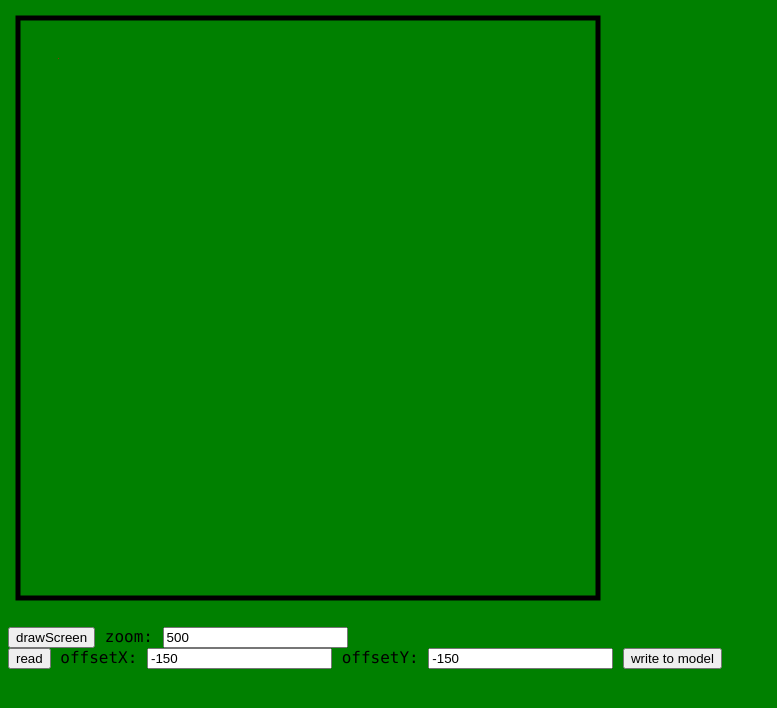
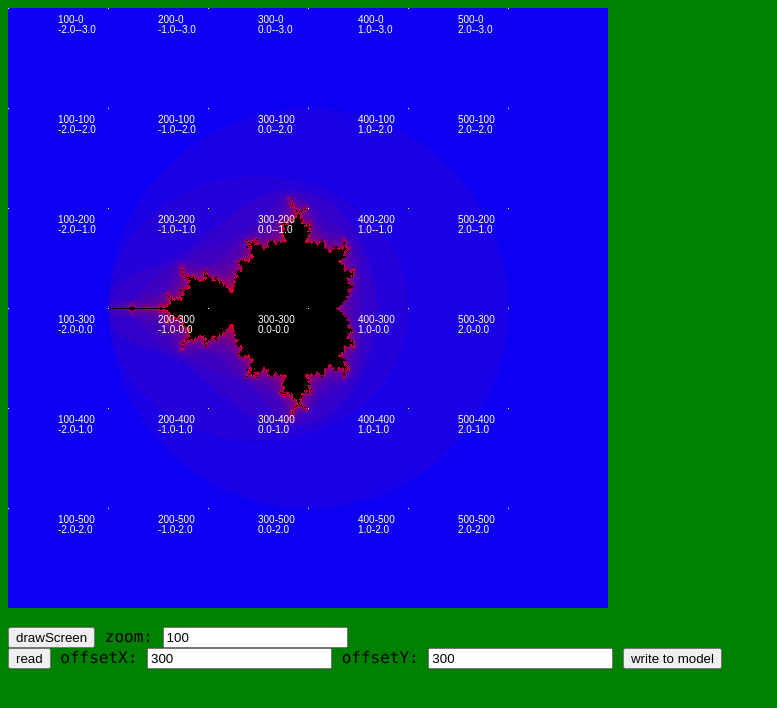
Before and after one commit to braindef/mandelbrot.js, a plain HTML site: page index.html in a window 1280 px wide. Shown: the whole page, without its empty margins (0-777 px from the left). Drawn offline with Linux system fonts and the light colour scheme.

Commit message:
tempsave

```diff
--- a/algorithm.js
+++ b/algorithm.js
@@ -15,8 +15,8 @@ document.addEventListener("DOMContentLoaded", function() {
   canvas.addEventListener('mouseup', function(evnt) {
                                                     getCursorPosition(canvas, evnt, "up"); } );
 
-  read();
-
+  putToHTML();
+  drawScreen()
 });
 
 
@@ -27,10 +27,11 @@ var height=600;
 var threshold = 20;
 var color1 = [255, 0, 0];
 var color2 = [0, 0, 255];
-var zoom = 500;
-var scale = 0.5;
-var offsetX = -150;
-var offsetY = -150;
+var zoom = 100;
+var offsetXnormalized=3;
+var offsetYnormalized=3;
+var offsetX = offsetXnormalized*zoom;
+var offsetY = offsetYnormalized*zoom;
 var selection1 = [];
 var selection2 = [];
 
@@ -40,7 +41,7 @@ function update() {
   offsetY = parseInt(document.getElementById("offsetY").value);
 }
 
-function read() {
+function putToHTML() {
   document.getElementById("zoom").value = zoom;
   document.getElementById("offsetX").value = offsetX;
   document.getElementById("offsetY").value = offsetY;
@@ -59,7 +60,7 @@ function initCanvas() {
   ctx.strokeRect(10, 10, 580, 580);
 }
 
-/*
+
 function getCursorPosition(canvas, event, action) {
     var rect = canvas.getBoundingClientRect();
     var x = event.clientX - rect.left;
@@ -76,20 +77,24 @@ function getCursorPosition(canvas, event, action) {
       selection2=[x, y];
       console.log("up: "+selection2);
 
-      scale=( (selection2[0] - selection1[0]) / width )*scale;
-      //offsetX=-(height/2)+(selection2[0]-selection1[0]);
-      //offsetY = -height/2 + selection2[1]*scale;   //y < 200 geht nach oben    y > 200 geht nach unten
-      console.log("Scale: "+scale + " offsetX: " + offsetX + " offsetY: " + offsetY);
+      zoom = zoom*width / (selection2[0] - selection1[0]);
+      console.log("offsetX "+offsetX);
 
+      centerSelectionX = selection2[0] - selection1[0];
+
+      if(centerSelectionX>width/2)
+        offsetX += centerSelectionX;
+      if(centerSelectionX<width/2)
+        offsetX -= centerSelectionX;
+
+//      offsetX = offsetX + (selection2[0] - selection1[0]) / 2;
+      console.log("offsetX "+offsetX);
       //maybe https://stackoverflow.com/questions/6775168/zooming-with-canvas
-      read();
+      putToHTML();
       drawScreen();
     }
+}
 
-
-
-}
-*/
 
 function putPixel(x, y, r, g, b, a)
 {
@@ -100,8 +105,10 @@ function putPixel(x, y, r, g, b, a)
 
 function mandelbrot(posX, posY)
 {
-  var c_re = (posX*scale+offsetX ) * 4.0/zoom;
-  var c_im = (posY*scale+offsetY ) * 4.0/zoom;
+  x = posX/zoom - offsetX/zoom;
+  y = posY/zoom - offsetY/zoom;
+  var c_re = x;
+  var c_im = y;
 
   var z_re = 0;
   var z_im = 0;
@@ -143,13 +150,16 @@ function mandelbrot(posX, posY)
   {
     putPixel(posX, posY, 255, 255, 255, 255);
     ctx.fillStyle = "white";
-    ctx.fillText(posX+"-"+posY,posX-40,posY);
-    ctx.fillText(parseInt((posX+offsetX)/zoom)+"-"+parseInt((posY+offsetY)/zoom),posX-40,posY+15);
+    ctx.fillText(posX+"-"+posY,posX-50,posY+15);
+    ctx.fillText(x.toFixed(1)+"-"+y.toFixed(1),posX-50,posY+25);
     //console.log(posX + " -- " + posY);
   }
 }
 
 function drawScreen() {
+  var offsetX = offsetXnormalized*zoom;
+  var offsetY = offsetYnormalized*zoom;
+
   for(var x=0; x<height; x++)
     for(var y=0; y<width; y++)
       mandelbrot(x, y);
```
Also changed, not shown: index.html (+1 -1 lines), 2 other files.
